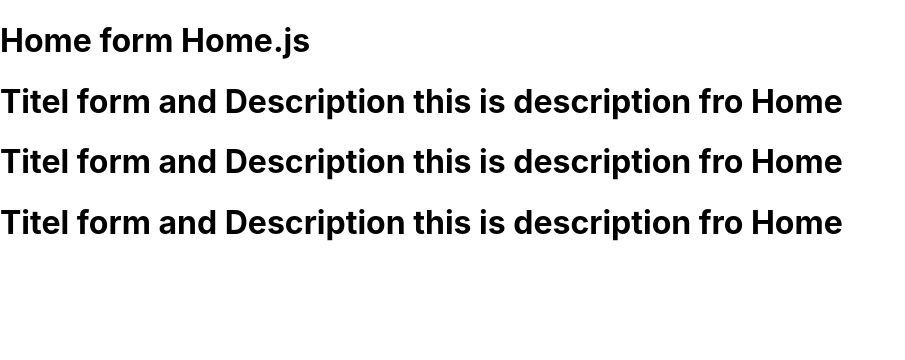
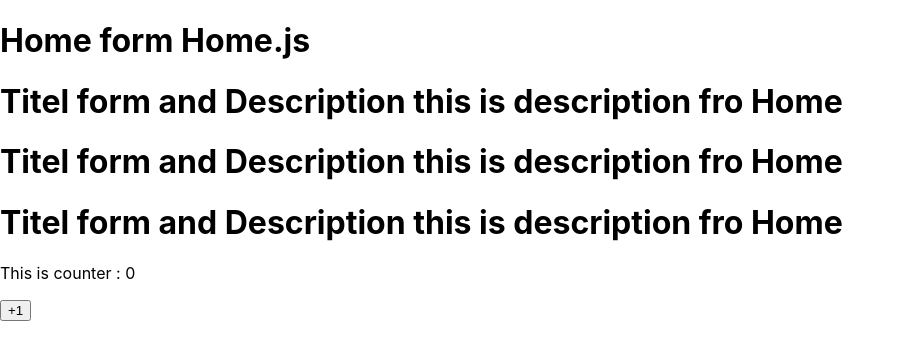
Before and after one commit to monanksojitra/book-store, a React (Create React App) app: page / in a window 1280 px wide. Shown: the top 360 px of the page, without its empty margins (0-905 px from the left). Built offline with nearby package versions, Linux system fonts and the light colour scheme.

Commit message:
day 4 work

```diff
--- a/src/App.css
+++ /dev/null
@@ -1,5 +0,0 @@
-*{
-  bottom: 0;
-  padding: 0;
-  box-sizing: border-box;
-}
--- a/src/App.js
+++ b/src/App.js
@@ -1,5 +1,6 @@
-import logo from './logo.svg';
-import './App.css';
+
+
+import Counter from './component/Counter';
 
 import Home from './pages/Home';
 
@@ -7,6 +8,7 @@ function App() {
   return (
     <>
     <Home titel={"this is propes titel pass by Home"} dis={"this is description fro Home"}/>
+    <Counter/>
     </>
   );
 }
--- /dev/null
+++ b/src/component/Counter.js
@@ -0,0 +1,25 @@
+import React, { Component } from 'react'
+
+export default class Counter extends Component {
+    constructor(){
+        super()
+        this.state={
+            count : 0
+        }
+
+    }
+    updatecount(){
+        this.setState({
+            count: this.state.count + 1
+        })
+    }
+
+  render() {
+    return (
+      <div>
+        <p> This is counter : {this.state.count}</p>
+        <button onClick={()=>this.updatecount()}>+1</button>
+      </div>
+    )
+  }
+}
--- a/src/pages/Home.js
+++ b/src/pages/Home.js
@@ -1,5 +1,6 @@
 import React, { Component } from 'react'
 import Titel from '../component/Titel';
+
 
 class Home extends Component {
   constructor(props) {
@@ -14,6 +15,7 @@ class Home extends Component {
       <div>
         <h1>Home form Home.js</h1>
         <Titel title={this.state.title} dis={this.state.dis} />
+
       </div>
     )
   }
```
